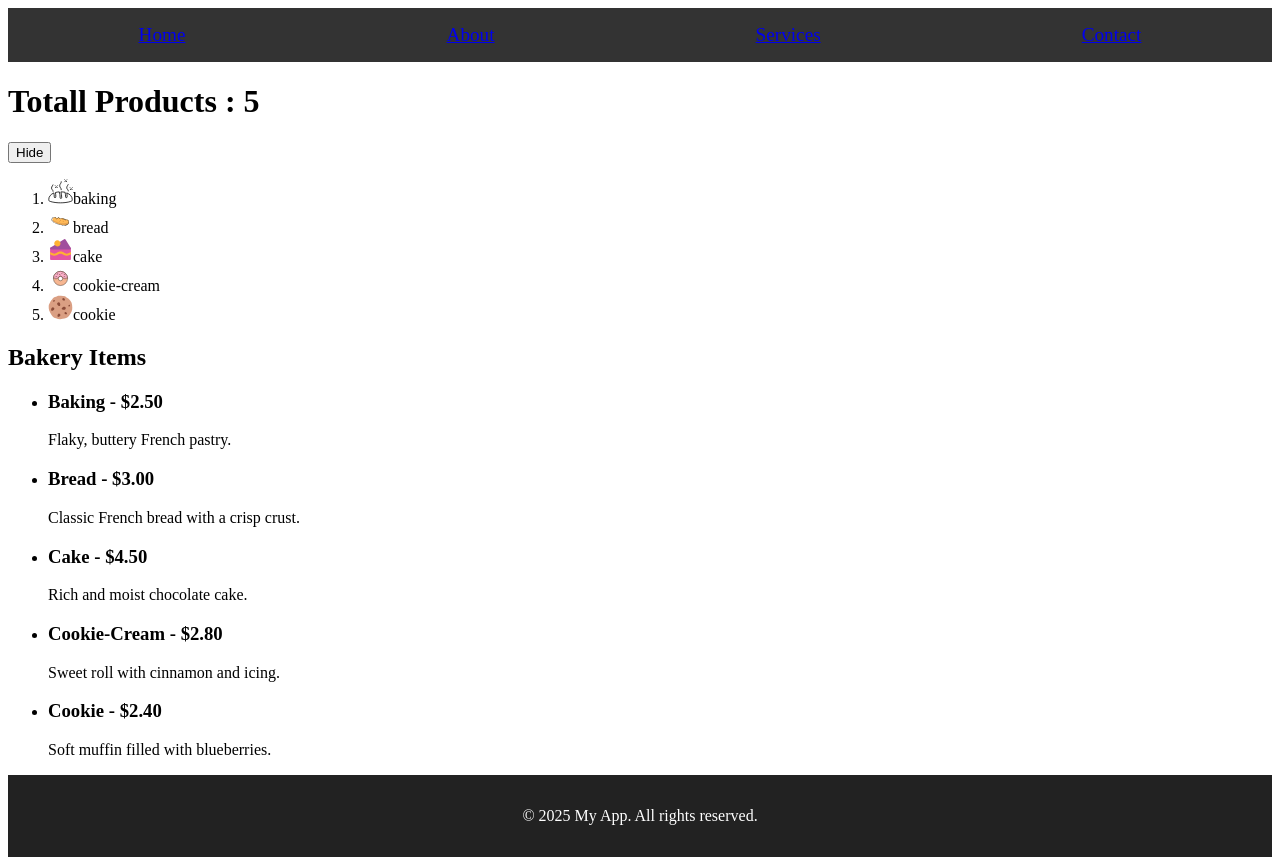
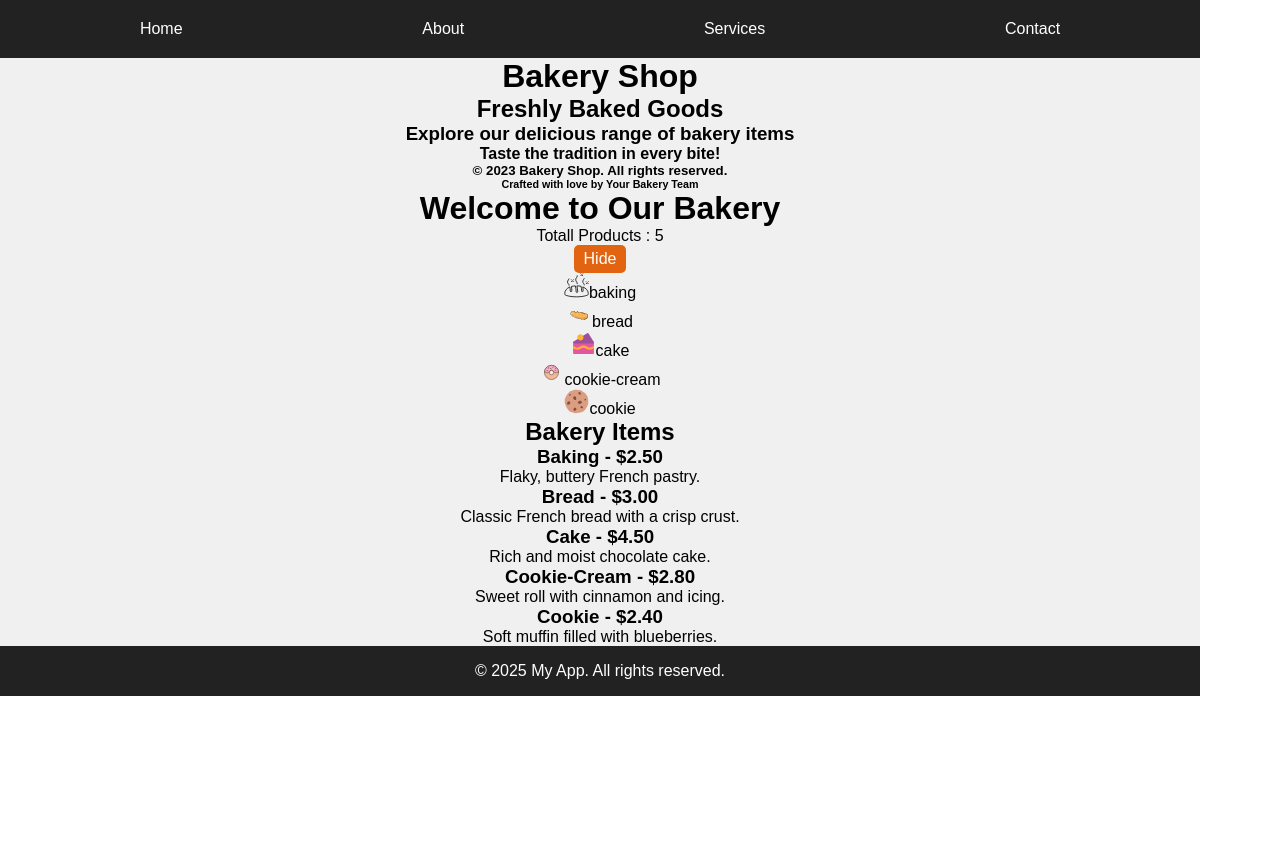
Before and after one commit to Irham-AbuHamid/React-Test, a React (Vite) app in the folder my-app/: page / in a window 1280 px wide. After the commit the page ends 800 px from the top, so only its background shows below. Built offline with nearby package versions, Linux system fonts and the light colour scheme.

Commit message:
Add styling and structure to App component, implement Header and Footer components, and update ProductLists display

```diff
--- a/my-app/src/App.css
+++ b/my-app/src/App.css
@@ -0,0 +1,7 @@
+.App {
+  text-align: center;
+  font-family: Arial, sans-serif;
+  max-width: 1200px;
+  min-width: 90vh;
+  background-color: #f0f0f0;
+}
--- a/my-app/src/App.jsx
+++ b/my-app/src/App.jsx
@@ -4,15 +4,26 @@ import Header from "./components/Header.jsx";
 import ProductLists from "./components/ProductLists.jsx";
 import Products from "./components/Products.jsx";
 import Footer from "./components/Footer.jsx";
+import "./App.css";
 
 function App() {
   return (
-    <>
+    <div className="App">
       <Header />
+      <h1 className="title">Bakery Shop</h1>
+      <h2 className="subtitle">Freshly Baked Goods</h2>
+      <h3 className="description">
+        Explore our delicious range of bakery items
+      </h3>
+      <h4 className="tagline">Taste the tradition in every bite!</h4>
+      <h5 className="footer-text">© 2023 Bakery Shop. All rights reserved.</h5>
+      <h6 className="footer-note">Crafted with love by Your Bakery Team</h6>
+
+      <h1>Welcome to Our Bakery</h1>
       <ProductLists />
       <Products />
       <Footer />
-    </>
+    </div>
   );
 }
 
--- /dev/null
+++ b/my-app/src/components/Header.css
@@ -0,0 +1,12 @@
+.nav-links {
+  display: flex;
+  list-style-type: none;
+  padding: 20px;
+  justify-content: space-around;
+  background-color: #222222;
+}
+
+a {
+  color: #ffffff;
+  text-decoration: none;
+}
--- a/my-app/src/components/Header.jsx
+++ b/my-app/src/components/Header.jsx
@@ -1,22 +1,9 @@
+import "./Header.css"; // Importing CSS for styling
 function Header() {
   return (
     <header>
-      <nav
-        style={{
-          margin: 0,
-          backgroundColor: "rgba(0, 0, 0, 0.8)",
-          fontSize: "1.2rem",
-        }}
-      >
-        <ul
-          style={{
-            display: "flex",
-            listStyle: "none",
-            justifyContent: "space-around",
-            margin: 0,
-            padding: "1rem 0",
-          }}
-        >
+      <nav>
+        <ul className="nav-links">
           <li>
             <a href="#home">Home</a>
           </li>
--- a/my-app/src/components/ProductLists.jsx
+++ b/my-app/src/components/ProductLists.jsx
@@ -17,7 +17,7 @@ function ProductLists() {
   const [show, setShow] = useState(true);
   return (
     <div>
-      <h1>Totall Products : {data.length}</h1>
+      <p>Totall Products : {data.length}</p>
       <button onClick={() => setShow(!show)}>{show ? "Hide" : "Show"}</button>
       <ol>
         {show &&
--- a/my-app/src/index.css
+++ b/my-app/src/index.css
@@ -0,0 +1,15 @@
+* {
+  margin: 0;
+  padding: 0;
+  box-sizing: border-box;
+}
+
+button {
+  cursor: pointer;
+  background-color: rgb(226, 100, 16);
+  color: white;
+  border: none;
+  padding: 5px 10px;
+  border-radius: 5px;
+  font-size: 16px;
+}
--- a/my-app/src/main.jsx
+++ b/my-app/src/main.jsx
@@ -1,7 +1,7 @@
 import { StrictMode } from "react";
 import { createRoot } from "react-dom/client";
+import App from "./App.jsx";
 import "./index.css";
-import App from "./App.jsx";
 
 createRoot(document.getElementById("root")).render(
   <StrictMode>
```
